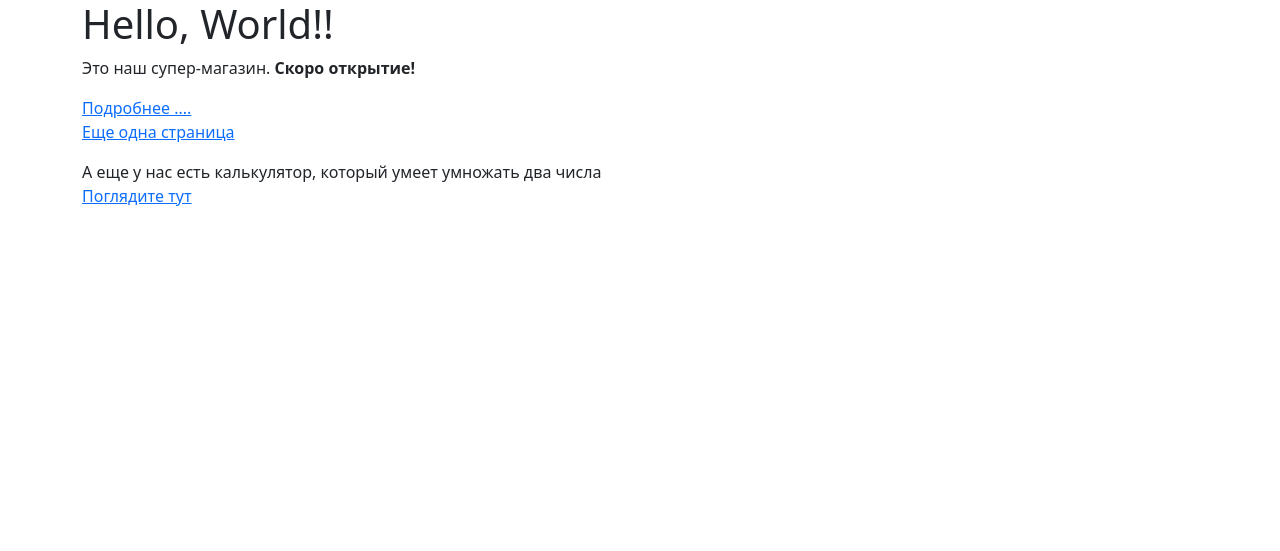
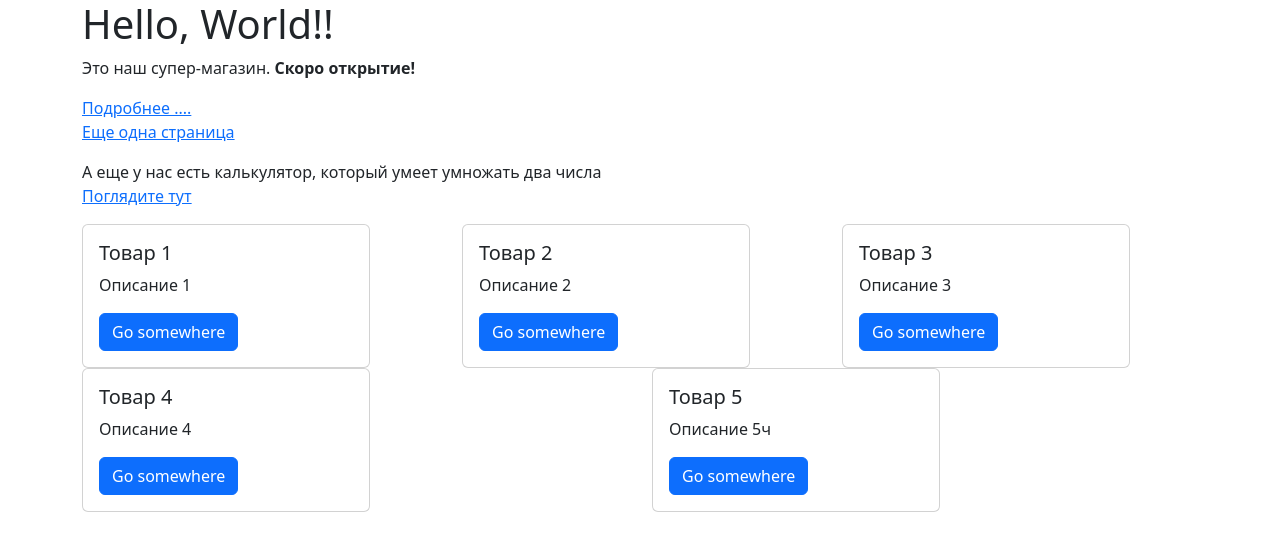
Before and after one commit to sergelab/miron_test_1, a Flask app: page / in a window 1280 px wide. Shown: the top 551 px of the page. Run offline with Flask 2, Linux system fonts and the light colour scheme.

Commit message:
show products

```diff
--- a/src/templates/index.j2
+++ b/src/templates/index.j2
@@ -16,4 +16,18 @@
 	<br />
 	<a href="{{ url_for('calc') }}">Поглядите тут</a>
 </p>
+
+    <div class="row">
+    {% for p in products -%}
+        <div class="col">
+        <div class="card" style="width: 18rem;">
+          <div class="card-body">
+            <h5 class="card-title">{{ p.title }}</h5>
+            <p class="card-text">{{ p.description }}</p>
+            <a href="{{ url_for('product_card', product_id=p.id) }}" class="btn btn-primary">Go somewhere</a>
+          </div>
+        </div>
+        </div>
+    {%- endfor %}
+    </div>
 {% endblock %}
```
